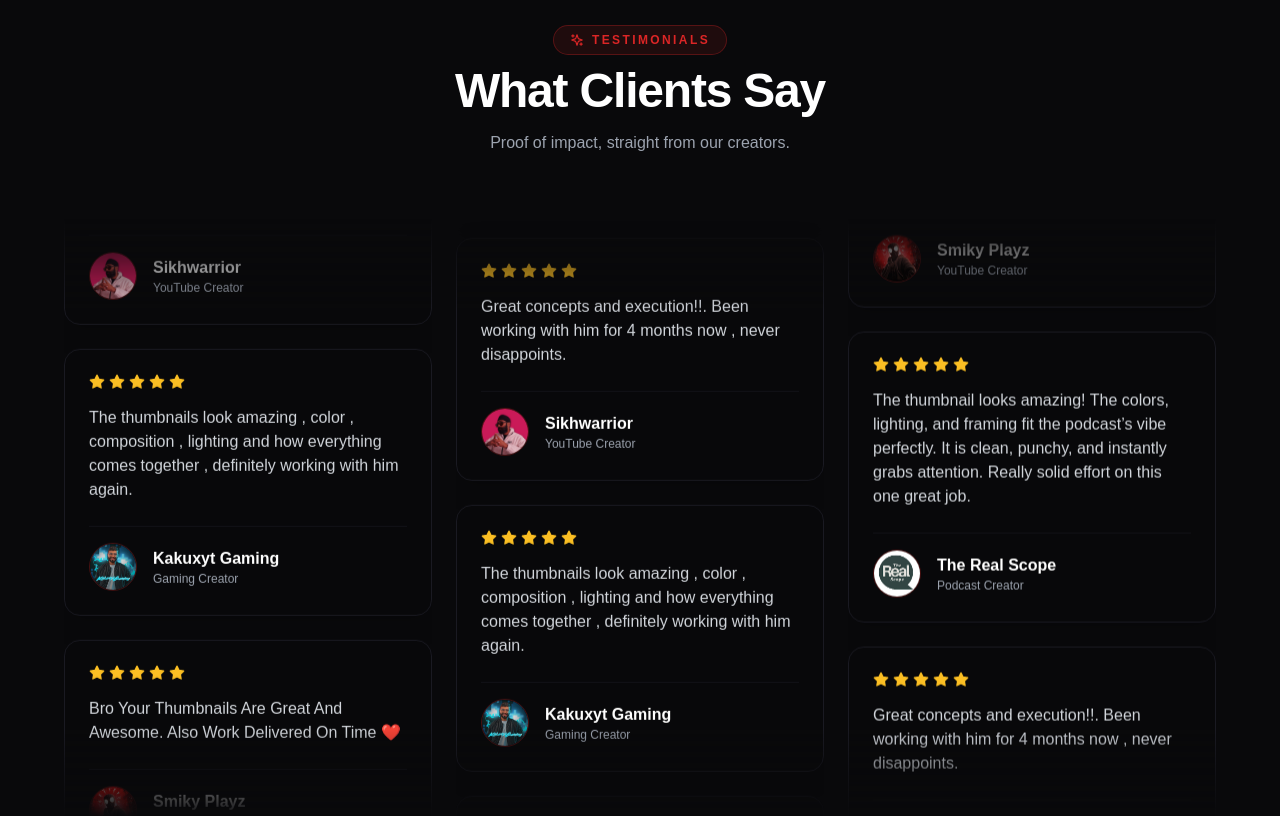
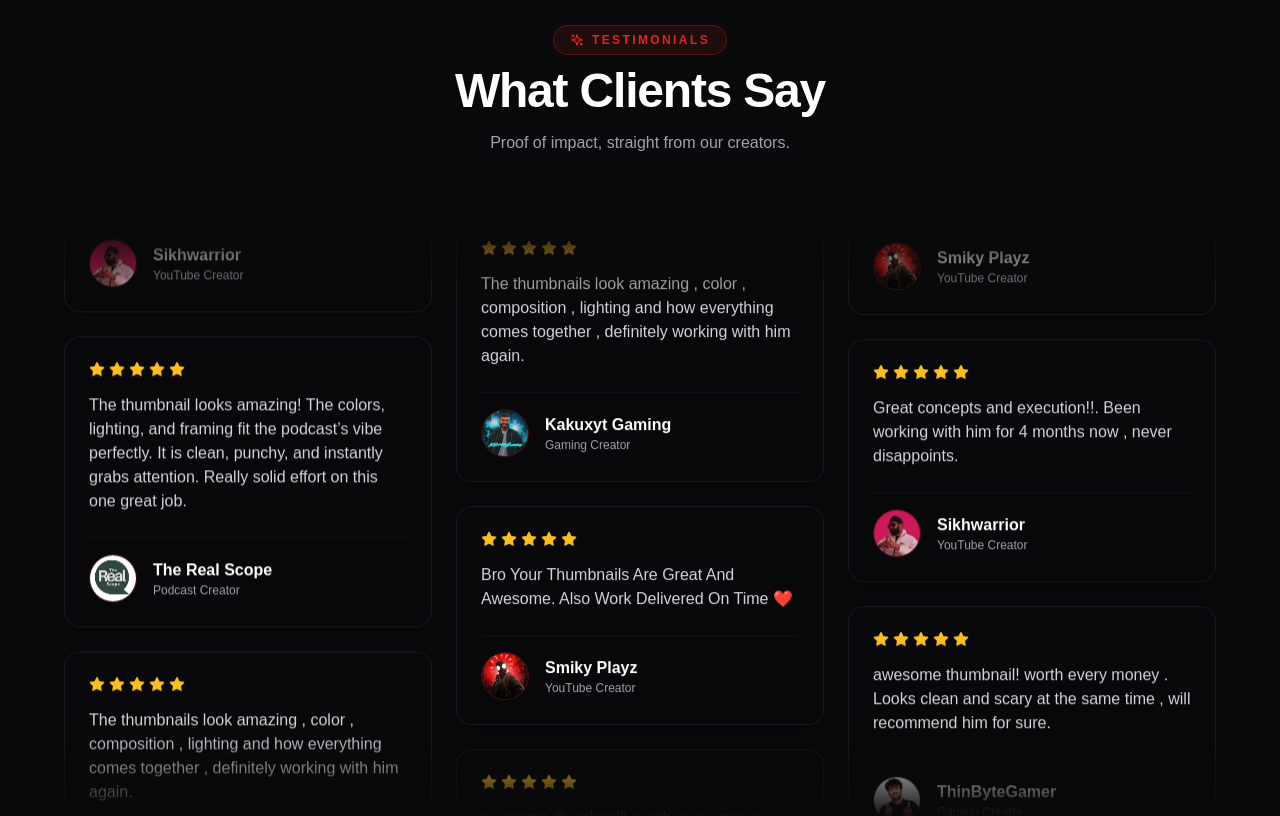
Before and after one commit to fableschinu/Clutchx_portfolio, a React (Vite) app: page / in a window 1280 px wide. Shown: the part 4260-5076 px from the top of the page. Built offline with nearby package versions, Linux system fonts and the light colour scheme.

Commit message:
testim changes

```diff
--- a/src/components/Testimonials.tsx
+++ b/src/components/Testimonials.tsx
@@ -38,11 +38,19 @@ const testimonialsData: Testimonial[] = [
     content: 'The thumbnail looks amazing! The colors, lighting, and framing fit the podcast’s vibe perfectly. It is clean, punchy, and instantly grabs attention. Really solid effort on this one great job.',
     avatar: '/testimonials/TRS.jpg',
   },
+  {
+    id: '5',
+    name: 'ThinByteGamer',
+    role: 'Gaming Creator',
+    content: 'awesome thumbnail! worth every money . Looks clean and scary at the same time , will recommend him for sure.',
+    avatar: '/testimonials/Screenshot 2026-10-11 193844.png',
+  }
 ];
 
-const col1 = [testimonialsData[0], testimonialsData[1], testimonialsData[2]];
-const col2 = [testimonialsData[3], testimonialsData[0], testimonialsData[1]];
-const col3 = [testimonialsData[2], testimonialsData[3], testimonialsData[0]];
+// Distributed the 5 testimonials across the 3 columns for a balanced look
+const col1 = [testimonialsData[0], testimonialsData[3], testimonialsData[1]];
+const col2 = [testimonialsData[4], testimonialsData[1], testimonialsData[2]];
+const col3 = [testimonialsData[2], testimonialsData[0], testimonialsData[4]];
 
 export function Testimonials(): JSX.Element {
   const reduce = useReducedMotion();
```
Also changed, not shown: public/testimonials/Screenshot 2026-10-11 193844.png (added).
